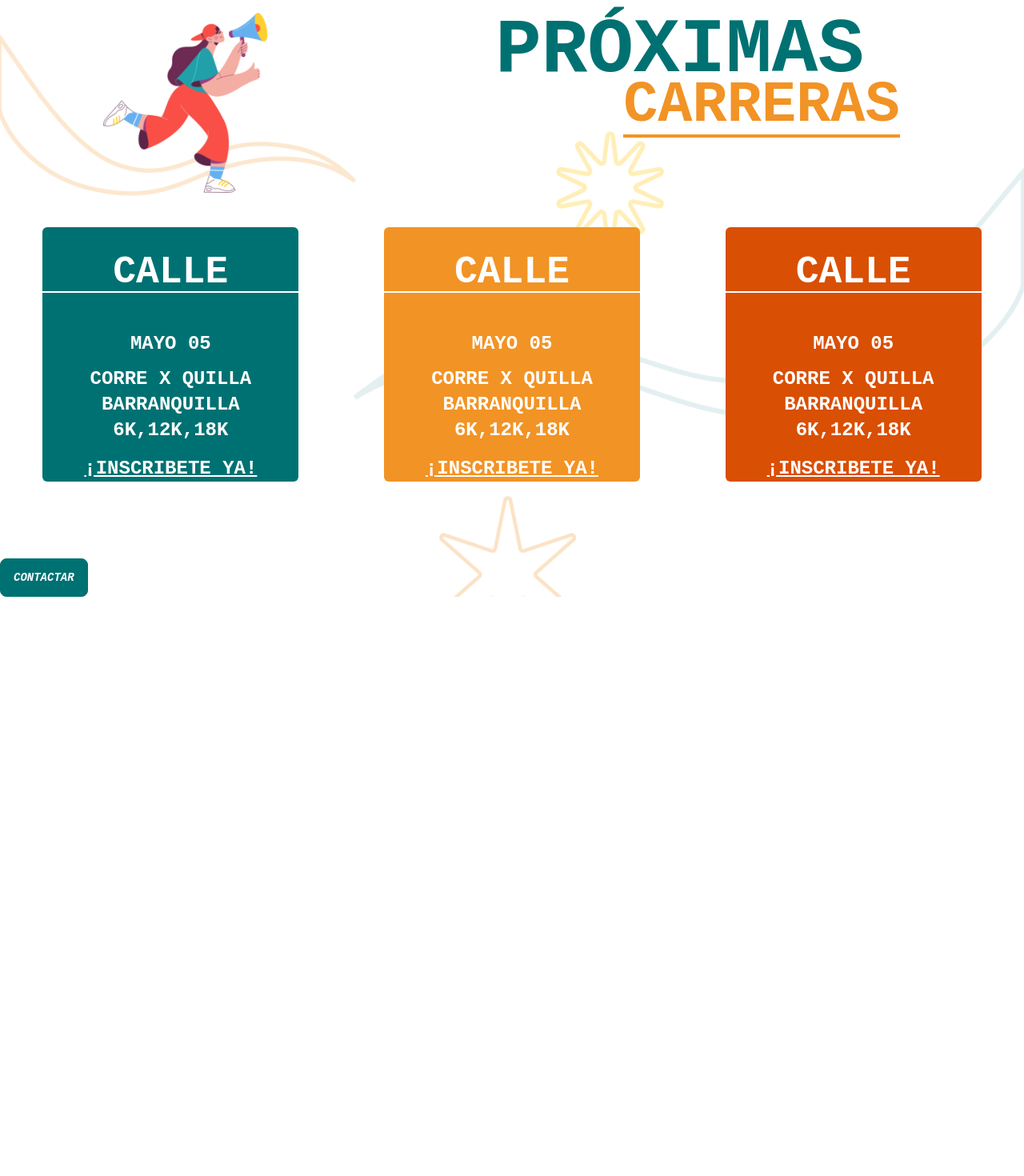
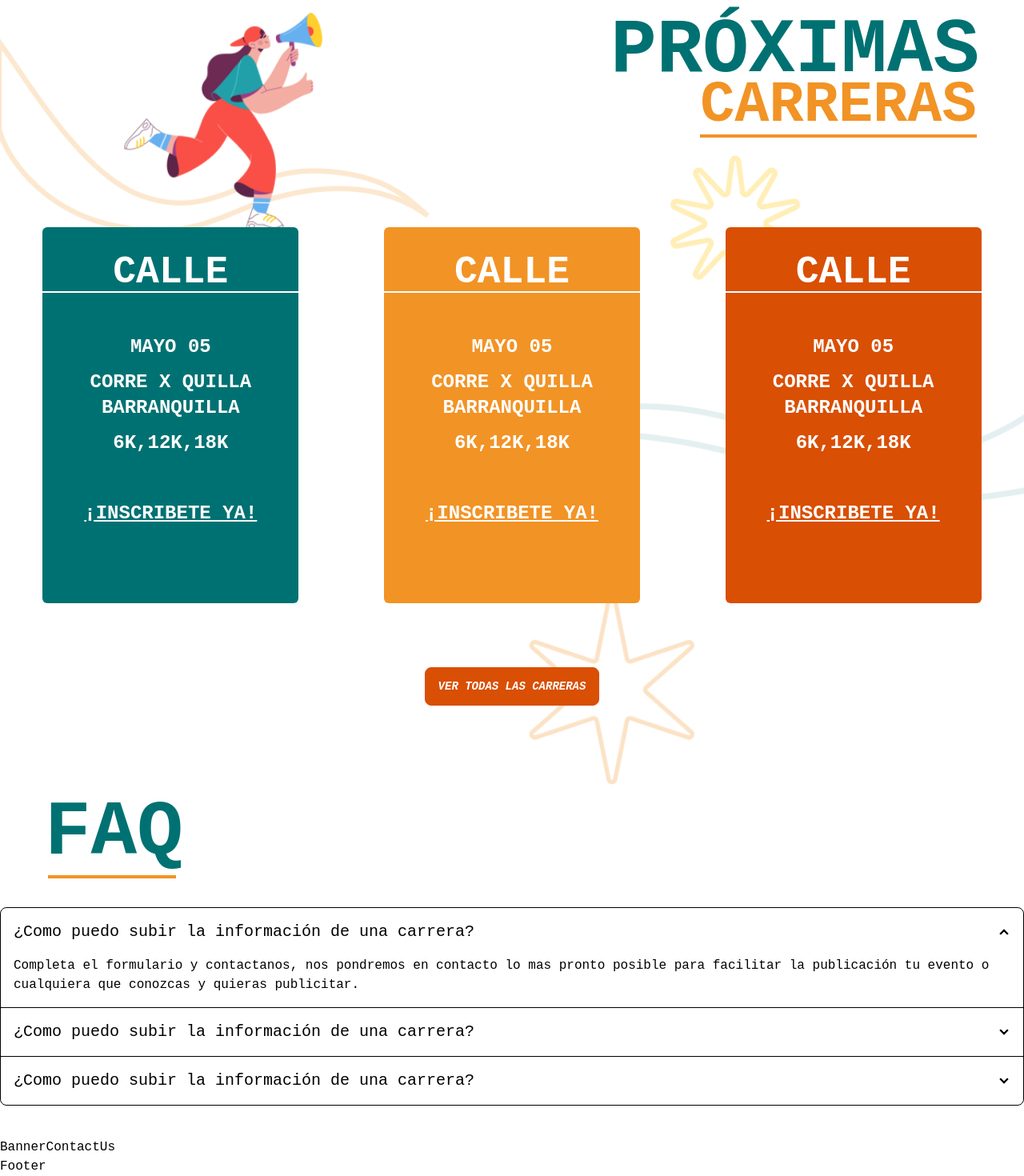
Before and after one commit to SantiagoMartinez99/running-project, a React (Vite) app: page / in a window 1280 px wide. Shown: the part 604-2074 px from the top of the page at 80% size. Before the commit the page ends 1350 px from the top, so only its background shows below. Built offline with nearby package versions, Linux system fonts and the light colour scheme.

Commit message:
fixed: race boxes, added: faq, footer, contact elements

```diff
--- a/src/App.tsx
+++ b/src/App.tsx
@@ -1,12 +1,18 @@
 import Header from "../src/components/Header.tsx";
 import BannerAdvertisement from "./components/BannerAdvertisement.tsx";
 import BannerCalendar from "./components/BannerCalendar.tsx";
+import BannerContactUs from "./components/BannerContactUs.tsx";
+import BannerFaq from "./components/BannerFaq.tsx";
+import Footer from "./components/Footer.tsx";
 function App() {
   return (
     <>
       <Header />
       <BannerAdvertisement />
-      <BannerCalendar/>
+      <BannerCalendar />
+      <BannerFaq />
+      <BannerContactUs />
+      <Footer />
     </>
   );
 }
--- a/src/components/BannerCalendar.tsx
+++ b/src/components/BannerCalendar.tsx
@@ -10,28 +10,29 @@ function BannerCalendar() {
           backgroundImage: `url(${BannerCalendarSvg})`,
         }}
       >
-        <div className="flex w-full justify-end px-10">
+        <div className="flex w-full lg:justify-end px-14">
           <span>
-            <h1 className=" text-8xl font-bold text-secondary -translate-x-40">
+            <h1 className=" text-6xl md:text-8xl font-bold text-secondary xl:translate-x-0">
               PRÓXIMAS
             </h1>
-            <h1 className=" text-7xl font-bold text-accent -translate-y-4 ">
+            <h1 className=" text-5xl md:text-7xl font-bold text-accent md:-translate-y-4 xl:translate-x-28 w-fit">
               CARRERAS
             </h1>
-            <span className="w-3/4 h-1 bg-accent flex -translate-y-4"></span>
+            <span className="w-3/4 h-1 bg-accent flex md:-translate-y-4 xl:translate-x-28"></span>
           </span>
         </div>
-        <div className="flex w-full my-24 ">
-          <div className="flex justify-around">
+        <div className="flex w-full my-24 justify-center ">
+          <div className="lg:flex justify-around">
             <StreetRaceBox color={"secondary"} />
             <StreetRaceBox color={"accent"} />
             <StreetRaceBox color={"neutral"} />
           </div>
         </div>
-
-        <button className="btn btn-secondary italic text-white ">
-          CONTACTAR
-        </button>
+        <div className="flex justify-center">
+          <button className="btn btn-neutral italic text-white m-12 -translate-y-16">
+            VER TODAS LAS CARRERAS
+          </button>
+        </div>
       </div>
     </>
   );
--- /dev/null
+++ b/src/components/BannerContactUs.tsx
@@ -0,0 +1,6 @@
+
+function BannerContactUs() {
+  return <div>BannerContactUs</div>;
+}
+
+export default BannerContactUs;
--- /dev/null
+++ b/src/components/BannerFaq.tsx
@@ -0,0 +1,46 @@
+function BannerFaq() {
+  return (
+    <>
+      <div className="mx-14">
+        <h1 className=" text-8xl font-bold text-secondary">FAQ</h1>
+        <span className="w-40 h-1 bg-accent flex translate-y-1 translate-x-1"></span>
+      </div>
+
+      <div className="join join-vertical w-full my-10">
+        <div className="collapse collapse-arrow join-item border border-base-300">
+          <input type="radio" name="my-accordion-4" defaultChecked />
+          <div className="collapse-title text-xl font-medium">
+            ¿Como puedo subir la información de una carrera?
+          </div>
+          <div className="collapse-content">
+            <p>
+              Completa el formulario y contactanos, nos pondremos en contacto lo
+              mas pronto posible para facilitar la publicación tu evento o
+              cualquiera que conozcas y quieras publicitar.
+            </p>
+          </div>
+        </div>
+        <div className="collapse collapse-arrow join-item border border-base-300">
+          <input type="radio" name="my-accordion-4" />
+          <div className="collapse-title text-xl font-medium">
+            ¿Como puedo subir la información de una carrera?
+          </div>
+          <div className="collapse-content">
+            <p>hello</p>
+          </div>
+        </div>
+        <div className="collapse collapse-arrow join-item border border-base-300">
+          <input type="radio" name="my-accordion-4" />
+          <div className="collapse-title text-xl font-medium">
+            ¿Como puedo subir la información de una carrera?
+          </div>
+          <div className="collapse-content">
+            <p>hello</p>
+          </div>
+        </div>
+      </div>
+    </>
+  );
+}
+
+export default BannerFaq;
--- /dev/null
+++ b/src/components/Footer.tsx
@@ -0,0 +1,5 @@
+function Footer() {
+  return <footer>Footer</footer>;
+}
+
+export default Footer;
--- a/src/components/StreetRaceBox.tsx
+++ b/src/components/StreetRaceBox.tsx
@@ -4,19 +4,23 @@ type StreetRaceBoxProps = {
 
 function StreetRaceBox({ color }: StreetRaceBoxProps) {
   return (
-    <article className={`flex bg-${color} flex-col rounded-md w-3/12`}>
+    <article className={`flex bg-${color} flex-col rounded-md lg:w-3/12 pb-24 mx-12`}>
+      <div>
         <div className="flex w-full border-white border-b-2 my-8 justify-center">
           <h1 className="text-5xl text-white font-bold">CALLE</h1>
         </div>
-      <div className="flex flex-col w-full my-4 gap-3 items-center ">
+        <div className="flex flex-col w-full my-4 gap-3 items-center p-5">
           <p className="text-2xl text-white font-bold">MAYO 05</p>
-        <p className="text-2xl text-white font-bold text-center">
-          CORRE X QUILLA BARRANQUILLA 6K,12K,18K
+          <p className="text-2xl text-white font-bold text-center ">
+            CORRE X QUILLA BARRANQUILLA
+          </p>
+          <p className="text-2xl text-white font-bold text-center"> 6K,12K,18K
           </p>
         </div>
-      <p className="text-2xl text-white font-bold underline text-center align-self-bottom">
+        <p className="text-2xl text-white font-bold underline text-center pt-5 px-5">
           ¡INSCRIBETE YA!
         </p>
+      </div>
     </article>
   );
 }
```
Lines whose indentation alone changed are shown as unchanged.
